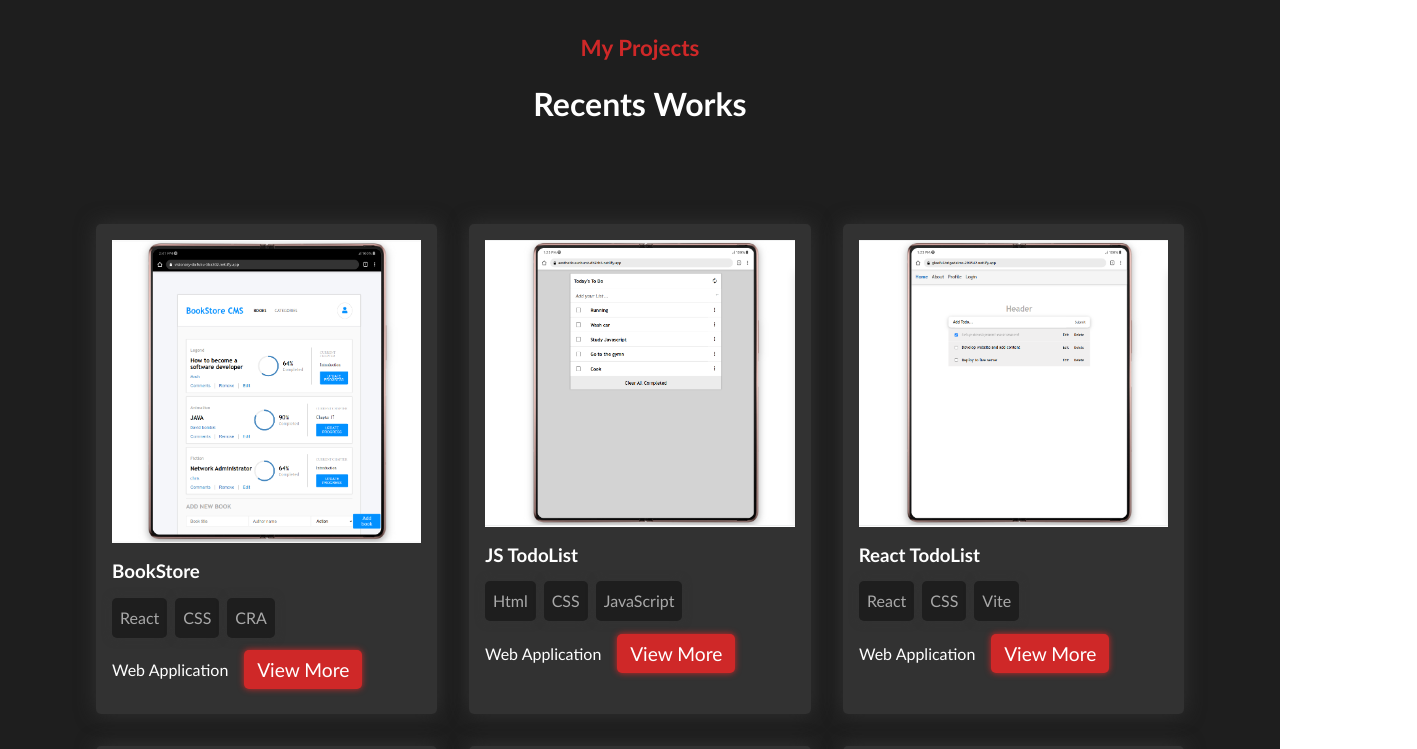
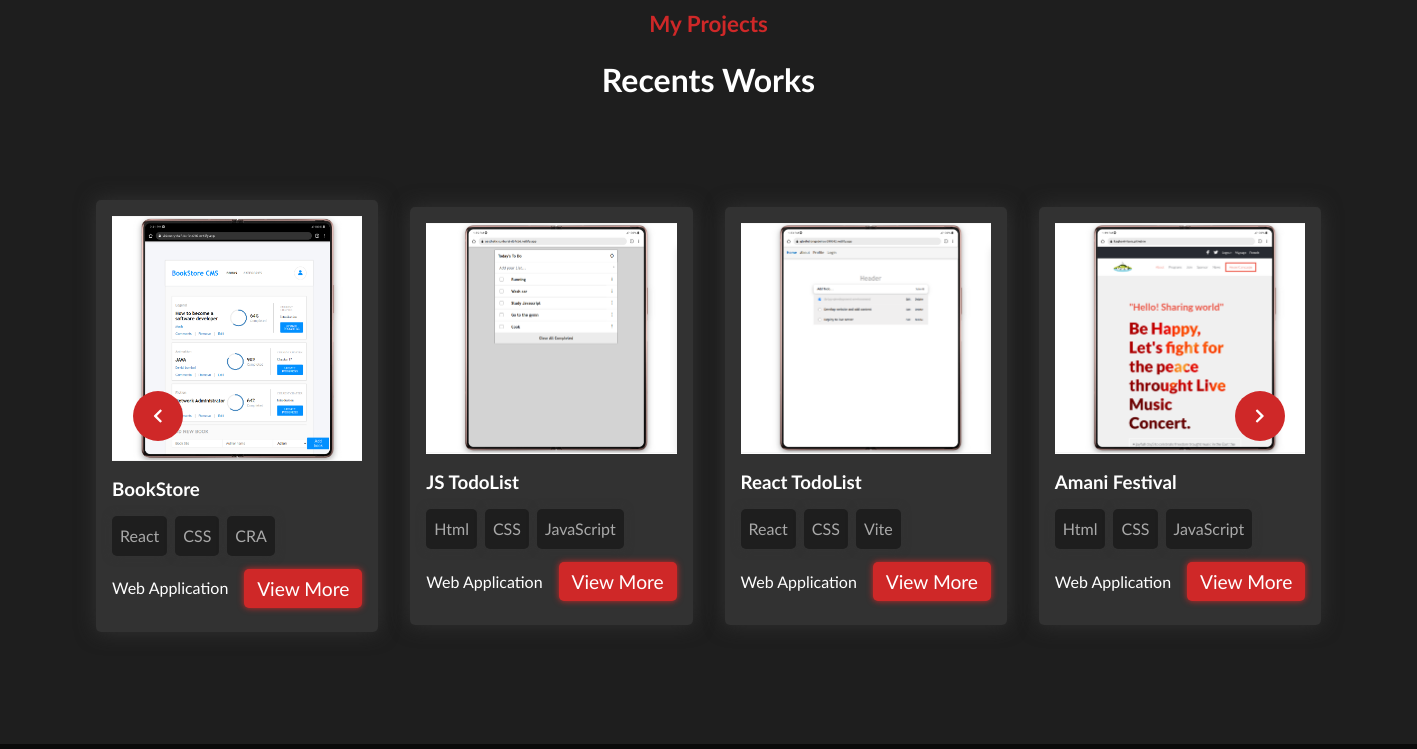
Before and after one commit to Kaghenimbale/Chris-mk34, a React (Vite) app: page / in a window 1280 px wide. Shown: the part 1840-2589 px from the top of the page, 1417 px wide, since content can reach past the window. Built offline with nearby package versions, Linux system fonts and the light colour scheme.

Commit message:
Add carousel to the project section

```diff
--- a/package.json
+++ b/package.json
@@ -16,7 +16,8 @@
     "react-dom": "^18.2.0",
     "react-icons": "^4.10.1",
     "react-router-dom": "^6.14.1",
-    "react-router-hash-link": "^2.4.3"
+    "react-router-hash-link": "^2.4.3",
+    "swiper": "^10.0.3"
   },
   "devDependencies": {
     "@types/react": "^18.2.14",
--- a/src/components/Projects/Projects.css
+++ b/src/components/Projects/Projects.css
@@ -5,8 +5,10 @@
 
 .myprojects {
   display: grid;
+  align-items: center;
   justify-content: center;
   gap: 1rem;
+  position: relative;
 }
 
 .project {
@@ -149,8 +151,8 @@
 
 @media screen and (min-width: 768px) {
   .myprojects {
-    display: grid;
-    grid-template-columns: repeat(auto-fit, minmax(300px, 1fr));
+    display: flex;
+    /* grid-template-columns: repeat(auto-fit, minmax(300px, 1fr)); */
     gap: 2rem;
     padding: 5rem;
   }
@@ -174,4 +176,34 @@
   .modalImage {
     width: 35vw;
   }
+
+  .myprojects {
+    /* justify-content: space-between; */
+  }
 }
+
+.arrow-btn {
+  width: 50px;
+  height: 50px;
+  display: flex;
+  align-items: center;
+  border-radius: 50%;
+  z-index: 4;
+  background: var(--color-or);
+}
+
+.arrow {
+  font-size: 2rem;
+  font-weight: bolder;
+  color: white;
+}
+
+.btnarrows {
+  display: flex;
+  align-items: center;
+  justify-content: space-between;
+  margin: 0 auto;
+  z-index: 4;
+  position: absolute;
+  width: 90vw;
+}
--- a/src/components/Projects/Projects.jsx
+++ b/src/components/Projects/Projects.jsx
@@ -7,6 +7,7 @@ import reacttodo from '../../images/ReactTodoList.png';
 import jstodo from '../../images/VanillaJsTodoList.png';
 import livescore from '../../images/livescore.png';
 import ProjectDetail from './ProjectDetail';
+import { FaChevronLeft, FaChevronRight } from 'react-icons/fa';
 import Aos from 'aos';
 import 'aos/dist/aos.css';
 
@@ -68,8 +69,27 @@ export const projects = [
 ];
 
 const Projects = () => {
+  const [numCardsPerSlide, setNumCardsPerSlide] = useState(4);
+  const [slide, setSlide] = useState(0);
   useEffect(() => {
     Aos.init();
+    const handleResize = () => {
+      if (window.innerWidth <= 768) {
+        setNumCardsPerSlide(1);
+      } else if (window.innerWidth > 768 && window.innerWidth < 900) {
+        setNumCardsPerSlide(2);
+      } else if (window.innerWidth > 1156) {
+        setNumCardsPerSlide(3);
+      } else {
+        setNumCardsPerSlide(4);
+      }
+    };
+
+    window.addEventListener('resize', handleResize);
+
+    return () => {
+      window.removeEventListener('resize', handleResize);
+    };
   }, []);
   const [isOpen, setIsOpen] = useState(false);
   const [id, setId] = useState(0);
@@ -89,7 +109,29 @@ const Projects = () => {
       <p>Recents Works</p>
 
       <div className="myprojects">
-        {projects.map((item) => {
+        <div className="btnarrows">
+          <button
+            className="arrow-btn"
+            onClick={() =>
+              setSlide((prevSlide) =>
+                prevSlide === 0 ? projects.length - 3 : prevSlide - 1,
+              )
+            }
+          >
+            <FaChevronLeft className="arrow" />
+          </button>
+          <button
+            className="arrow-btn"
+            onClick={() =>
+              setSlide((prevSlide) =>
+                prevSlide === projects.length - 3 ? 0 : prevSlide + 1,
+              )
+            }
+          >
+            <FaChevronRight className="arrow" />
+          </button>
+        </div>
+        {projects.slice(slide, slide + numCardsPerSlide).map((item) => {
           return (
             <div className="project" data-aos="zoom-in" key={item.id}>
               <div className="project-image">
@@ -109,7 +151,9 @@ const Projects = () => {
                   <div className="second">
                     <p>{item.type}</p>
                   </div>
-                  <button className="btn" onClick={() => handleClick(item.id)}
+                  <button
+                    className="btn"
+                    onClick={() => handleClick(item.id)}
                     data-isopen={isOpen}
                     data-id={id}
                   >
```
Also changed, not shown: 1 other file (tests, documents, lock files or other folders).
